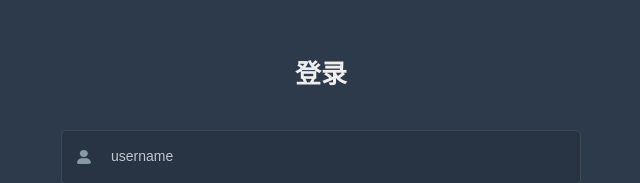
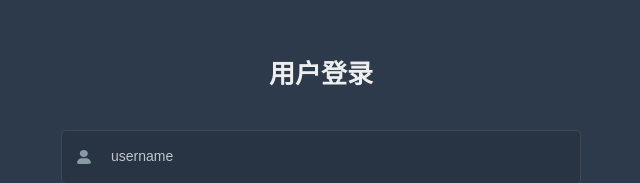
Before and after one commit to OrangeKevin/vue3-admin, a Vue app: page /#/login in a window 1280 px wide. Shown: the part 107-290 px from the top of the page, without its empty margins (319-959 px from the left). Built offline with nearby package versions, Linux system fonts and the light colour scheme.

Commit message:
test vscode push

```diff
--- a/src/views/login/index.vue
+++ b/src/views/login/index.vue
@@ -2,7 +2,7 @@
   <div class="login-container">
     <el-form class="login-form">
       <div class="title-container">
-        <h3 class="title">登录</h3>
+        <h3 class="title">用户登录</h3>
       </div>
       <el-form-item>
         <span class="svg-container">
```
